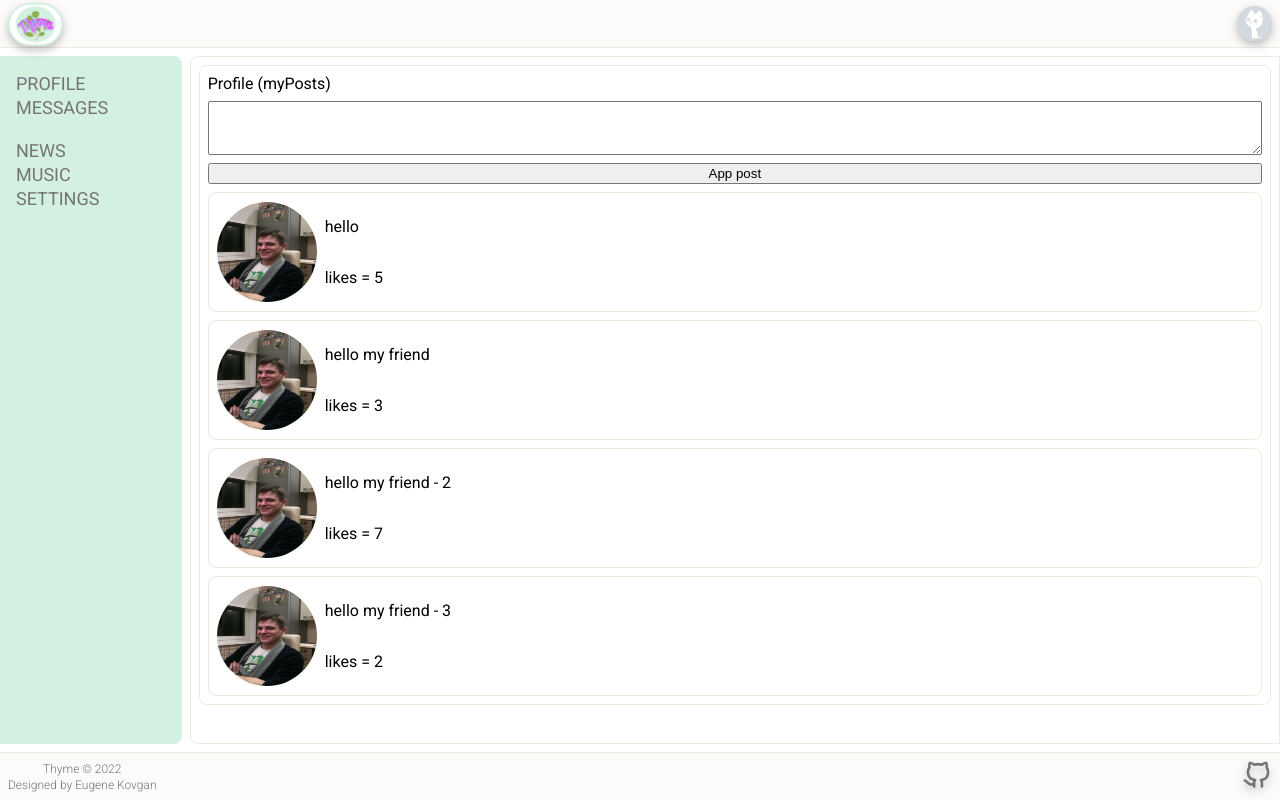
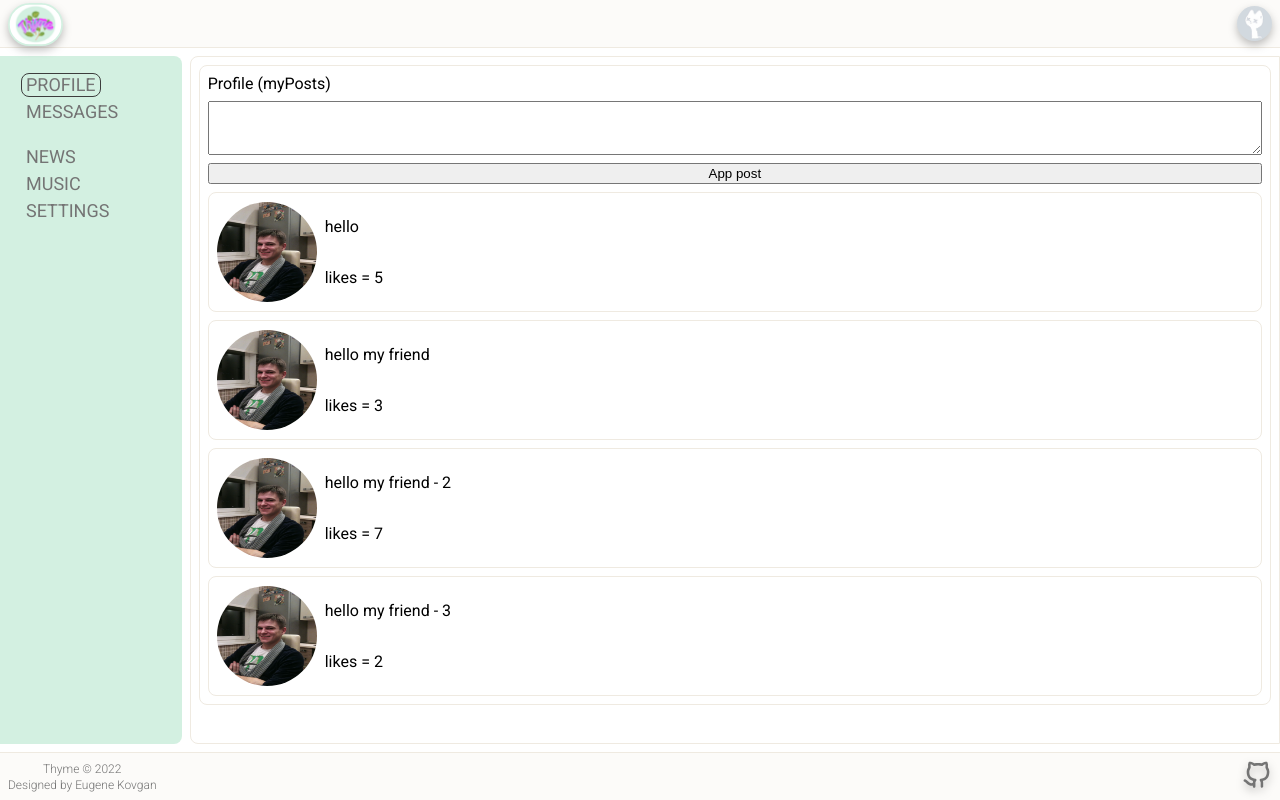
Before and after one commit to EugeneKovgan/React-Social-Network, a React (Create React App) app: page /profile in a window 1280 px wide. Built offline with nearby package versions, Linux system fonts and the light colour scheme.

Commit message:
feat: navLink (lesson 20)

```diff
--- a/src/App.css
+++ b/src/App.css
@@ -2,15 +2,16 @@
   text-align: center;
   display: grid;
   grid-template-areas:
-    'header header'
-    'nav content'
-    'footer footer';
+    "header header"
+    "nav content"
+    "footer footer";
   grid-template-rows: 3rem 1fr 3rem;
   grid-template-columns: 2fr 12fr;
   height: 100vh;
   grid-gap: 0.5rem;
-  font-family: 'Roboto', sans-serif;
+  font-family: "Roboto", sans-serif;
   font-style: normal;
+  font-weight: 400;
 }
 
 .container {
--- a/src/components/Navbar/Navbar.jsx
+++ b/src/components/Navbar/Navbar.jsx
@@ -1,24 +1,62 @@
 import styles from "./Navbar.module.css";
+import { NavLink } from "react-router-dom";
 
 const Navbar = () => {
   return (
     <nav className={styles.nav}>
       <ul className={styles.nav_list}>
         <li className={styles.nav_list__item}>
-          <a href="/profile">Profile</a>
+          <NavLink
+            to="/profile"
+            className={(navData) =>
+              navData.isActive ? styles.active : styles.nav_list__item
+            }
+          >
+            Profile
+          </NavLink>
         </li>
         <li className={styles.nav_list__item}>
-          <a href="/dialogs">Messages</a>
+          <NavLink
+            to="/dialogs"
+            className={(navData) =>
+              navData.isActive ? styles.active : styles.nav_list__item
+            }
+          >
+            Messages
+          </NavLink>
         </li>
+
         <br />
+
         <li className={styles.nav_list__item}>
-          <a href="/news">News</a>
+          <NavLink
+            to="/news"
+            className={(navData) =>
+              navData.isActive ? styles.active : styles.nav_list__item
+            }
+          >
+            News
+          </NavLink>
         </li>
         <li className={styles.nav_list__item}>
-          <a href="/music">Music</a>
+          <NavLink
+            to="/music"
+            className={(navData) =>
+              navData.isActive ? styles.active : styles.nav_list__item
+            }
+          >
+            Music
+          </NavLink>
         </li>
         <li className={styles.nav_list__item}>
-          <a href="/settings">Settings</a>
+          <NavLink
+            to="/settings"
+            className={(navData) =>
+              navData.isActive ? styles.active : styles.nav_list__item
+            }
+          >
+            Settings
+          </NavLink>
         </li>
       </ul>
     </nav>
--- a/src/components/Navbar/Navbar.module.css
+++ b/src/components/Navbar/Navbar.module.css
@@ -4,6 +4,7 @@
   border-bottom-right-radius: 0.5rem;
   border-top-right-radius: 0.5rem;
 }
+
 .nav .nav_list {
   display: flex;
   flex-direction: column;
@@ -11,14 +12,26 @@
   padding: 0 1rem 0 1rem;
 }
 
-.nav_list__item a {
+.nav_list__item {
+  box-sizing: border-box;
   color: #747474;
   font-weight: 400;
   font-size: 18px;
   text-transform: uppercase;
   line-height: 1.5rem;
+  border: 1px solid #d3f0e1;
+  padding: 0.02rem 0.25rem;
+  border-radius: 0.5rem;
+  transition: all 0.2s;
 }
 
 .nav_list__item a:hover {
   text-decoration: underline;
 }
+
+.active {
+  color: #747474;
+  border: 1px solid #3d3d3d;
+  padding: 0.02rem 0.25rem;
+  border-radius: 0.5rem;
+}
```
